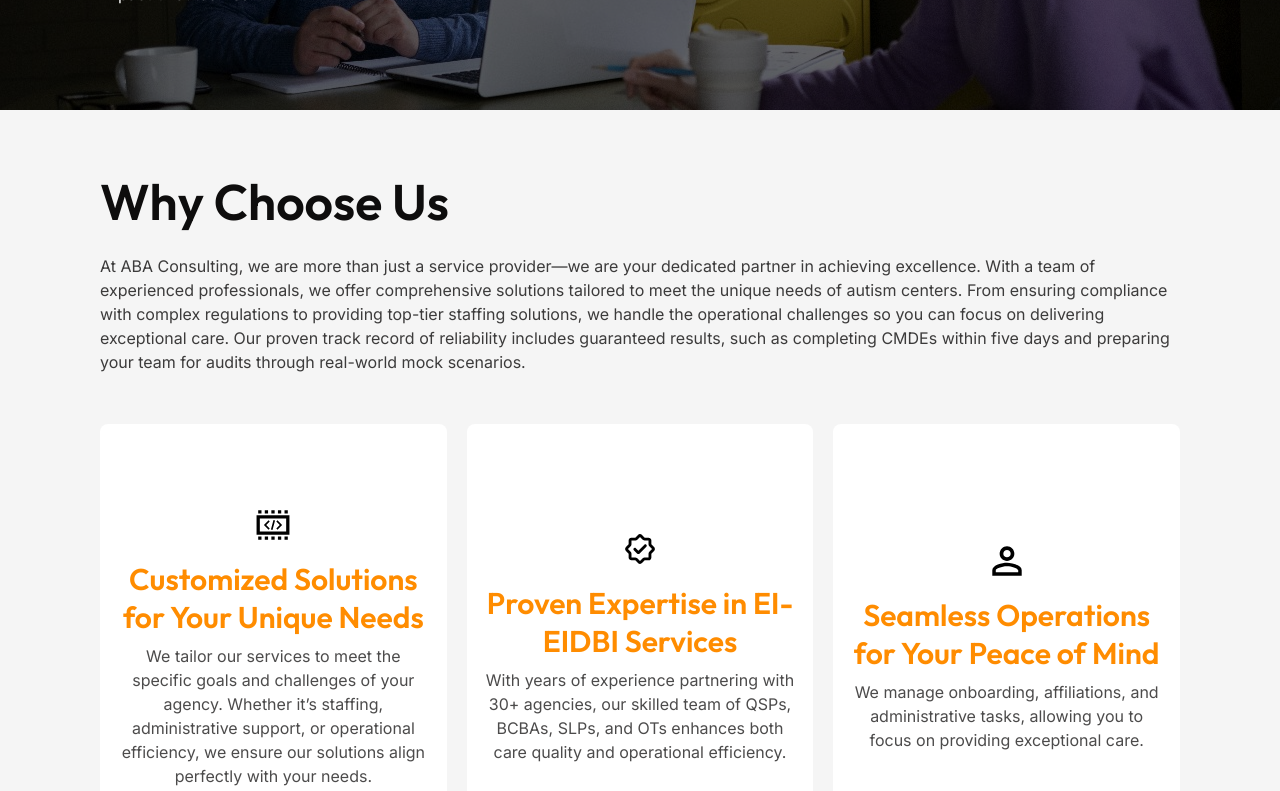
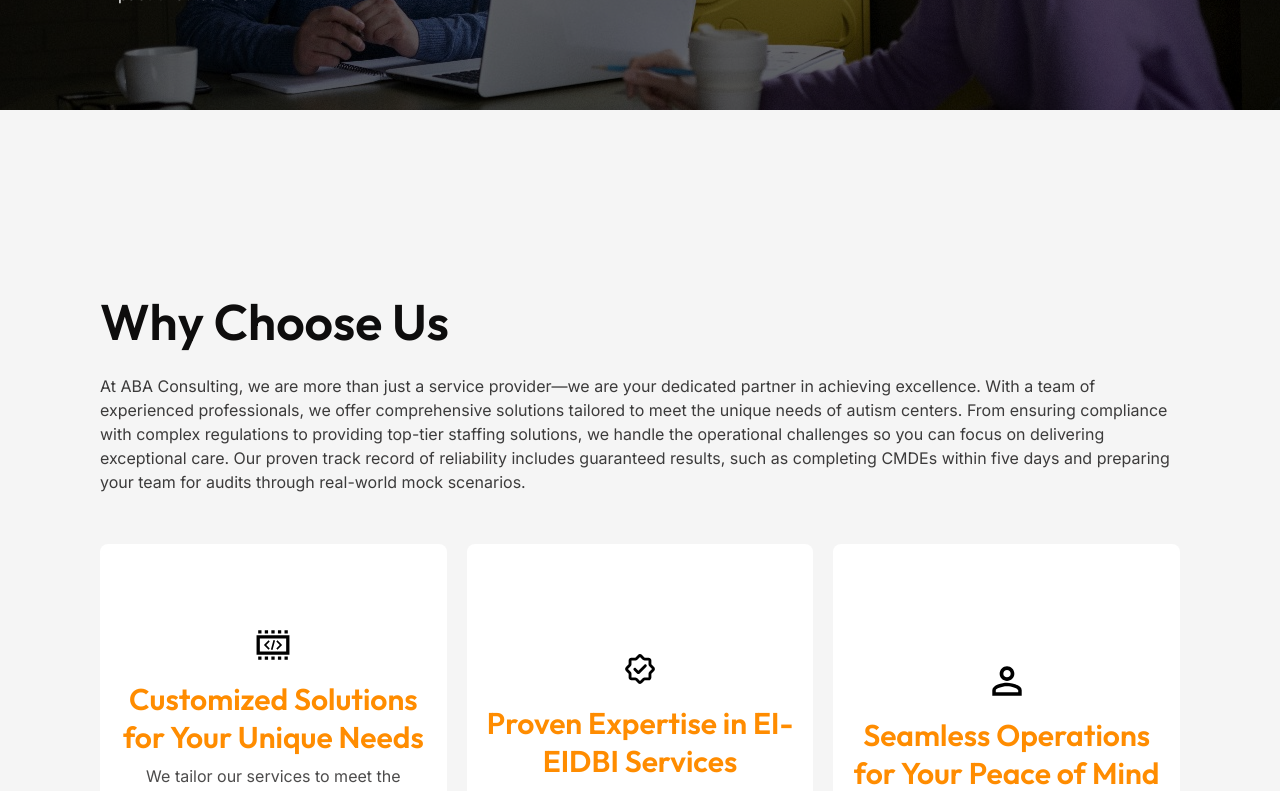
Before and after one commit to mahimnxt23/ABA-Consultancy-Copy, a React (Vite) app: page /ChooseUs in a window 1280 px wide. Shown: the part 440-1231 px from the top of the page. Built offline with nearby package versions, Linux system fonts and the light colour scheme.

Commit message:
choose us gap

```diff
--- a/src/ClientSide/AboutUs/ChooseUs/ChooseUs.jsx
+++ b/src/ClientSide/AboutUs/ChooseUs/ChooseUs.jsx
@@ -31,11 +31,11 @@
           </div>
         </div>
         <div
-          className="pt-[32px] px-[30px]
-   md:mt-[10px] md:px-[32px]
-   lg:px-[80px] lg:pt-[30px]
-   xl:px-[100px] xl:pt-[50px]
-   2xl:px-[150px] 2xl:pt-[50px] "
+          className="pt-[80px] px-[30px]
+   md:mt-[80px] md:px-[32px]
+   lg:px-[80px] lg:pt-[80px]
+   xl:px-[100px] xl:pt-[100px]
+   2xl:px-[150px] 2xl:pt-[100px] "
         >
           <div className="w-full 2xl:max-w-[1000px] ">
             <h1 className="headTwo pb-[20px] text-[#0E0D0D]  font-outfit font-semibold">
```
